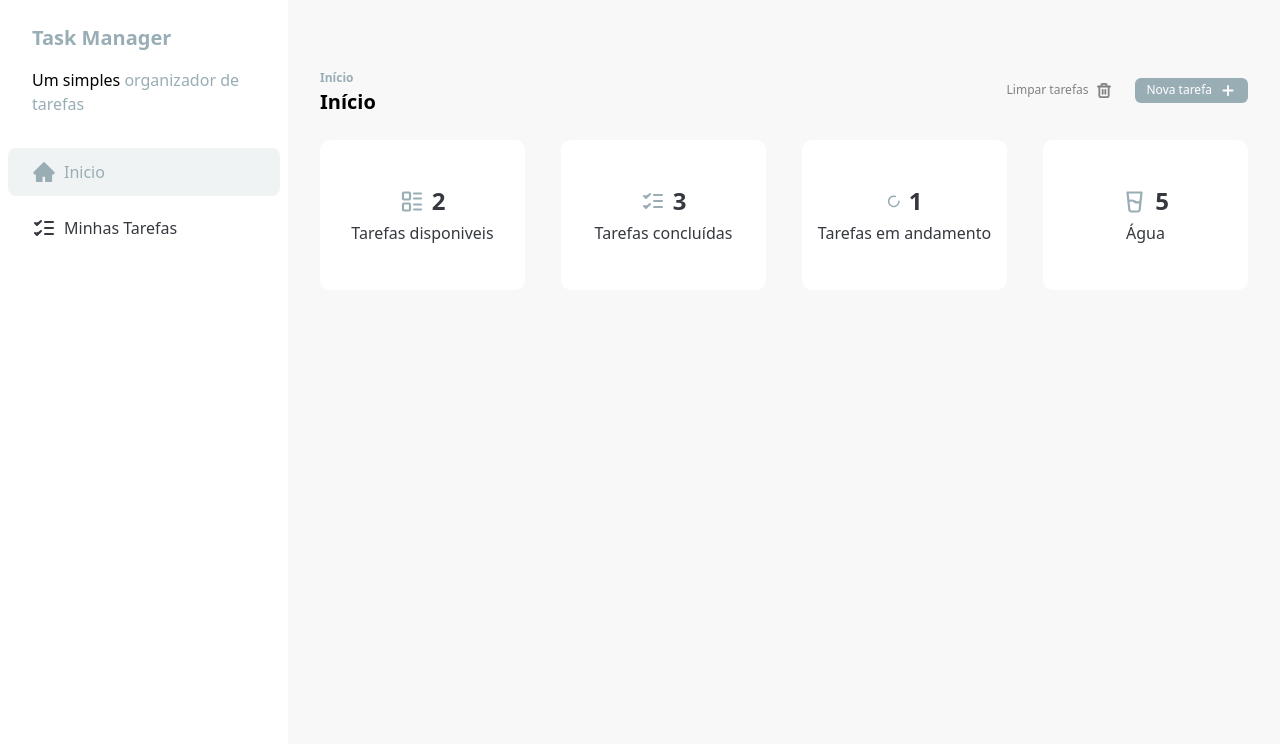
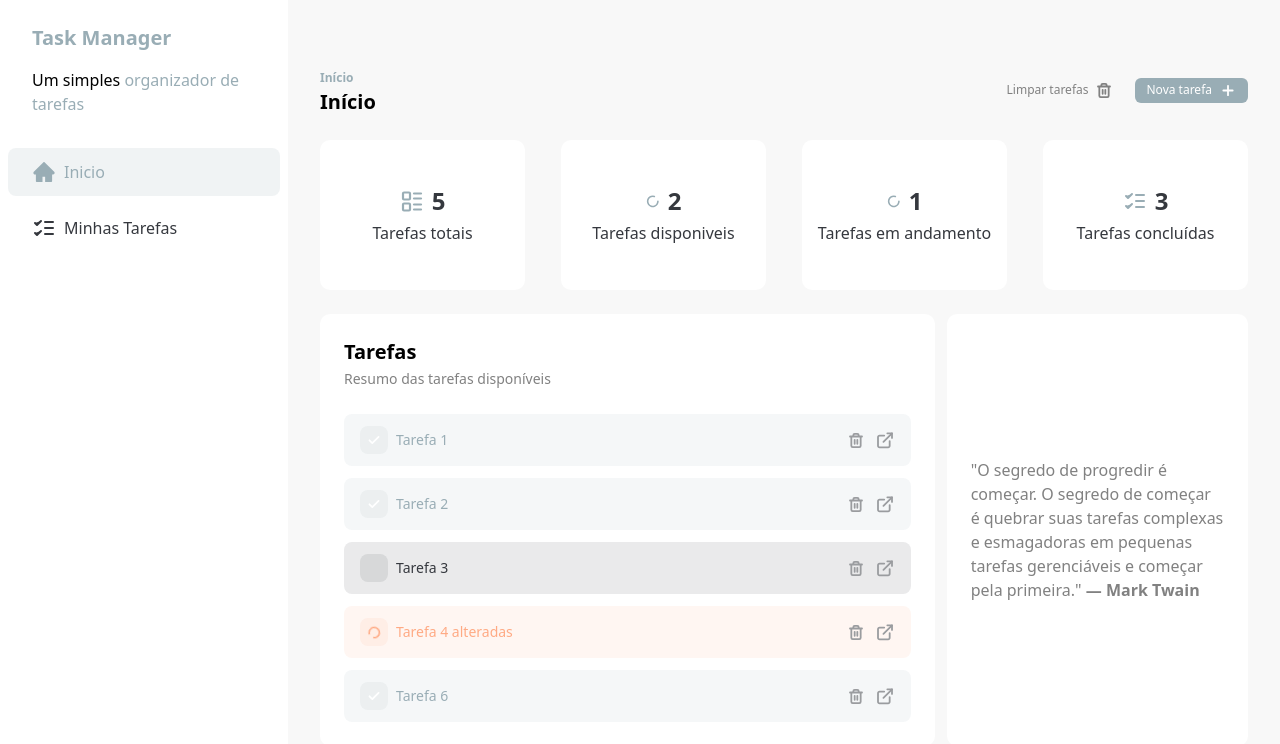
Before and after one commit to gmagnani/task-manager, a React (Vite) app: page / in a window 1280 px wide. Shown: the top 744 px of the page. Built offline with nearby package versions, Linux system fonts and the light colour scheme; data requests are answered from the project's data file.

Commit message:
feat: refactor HomePage to use DashboardCards component and enhance task display

```diff
--- /dev/null
+++ b/src/components/DashboardCards.jsx
@@ -0,0 +1,43 @@
+import {
+  LoaderIcon,
+  Tasks2Icon,
+  TasksIcon,
+} from '../assets/icons'
+import DashboardCard from '../components/DashboardCard'
+import { useGetTasks } from '../hooks/data/use-get-tasks'
+
+const DashboardCards = () => {
+  const { data: tasks } = useGetTasks()
+
+  const availableTasks = tasks?.filter((task) => task.status !== 'done').length
+  const completedTasks = tasks?.filter((task) => task.status === 'done').length
+  const inProgressTasks = tasks?.filter(
+    (task) => task.status === 'in_progress'
+  ).length
+  return (
+    <div className="grid grid-cols-4 gap-9">
+      <DashboardCard
+        icon={<Tasks2Icon />}
+        mainText={tasks?.length}
+        secondaryText="Tarefas totais"
+      />
+      <DashboardCard
+        icon={<LoaderIcon />}
+        mainText={availableTasks}
+        secondaryText="Tarefas disponiveis"
+      />
+      <DashboardCard
+        icon={<LoaderIcon />}
+        mainText={inProgressTasks}
+        secondaryText="Tarefas em andamento"
+      />
+      <DashboardCard
+        icon={<TasksIcon />}
+        mainText={completedTasks}
+        secondaryText="Tarefas concluídas"
+      />
+    </div>
+  )
+}
+
+export default DashboardCards
--- a/src/pages/HomePage.jsx
+++ b/src/pages/HomePage.jsx
@@ -1,49 +1,39 @@
-import {
-  GlassWaterIcon,
-  LoaderIcon,
-  Tasks2Icon,
-  TasksIcon,
-} from '../assets/icons'
-import DashboardCard from '../components/DashboardCard'
+import DashboardCards from '../components/DashboardCards'
 import Header from '../components/Header'
 import Sidebar from '../components/Sidebar'
+import TaskItem from '../components/TaskItem'
 import { useGetTasks } from '../hooks/data/use-get-tasks'
 
 const HomePage = () => {
   const { data: tasks } = useGetTasks()
-
-  const availableTasks = tasks?.filter((task) => task.status !== 'done').length
-  const completedTasks = tasks?.filter((task) => task.status === 'done').length
-  const inProgressTasks = tasks?.filter(
-    (task) => task.status === 'in_progress'
-  ).length
-
   return (
     <div className="flex">
       <Sidebar />
       <div className="py-16 px-8 w-full space-y-6">
         <Header title="Início" subtitle="Início" />
-        <div className="grid grid-cols-4 gap-9">
-          <DashboardCard
-            icon={<Tasks2Icon />}
-            mainText={availableTasks}
-            secondaryText="Tarefas disponiveis"
-          />
-          <DashboardCard
-            icon={<TasksIcon />}
-            mainText={completedTasks}
-            secondaryText="Tarefas concluídas"
-          />
-          <DashboardCard
-            icon={<LoaderIcon />}
-            mainText={inProgressTasks}
-            secondaryText="Tarefas em andamento"
-          />
-          <DashboardCard
-            icon={<GlassWaterIcon />}
-            mainText="5"
-            secondaryText="Água"
-          />
+        <DashboardCards />
+        <div className="grid grid-cols-3 gap-3">
+          <div className="bg-white rounded-[10px] col-span-2 p-6 space-y-6">
+            <div>
+              <h3 className="text-xl font-semibold">Tarefas</h3>
+              <span className="text-sm text-darkGray">
+                Resumo das tarefas disponíveis
+              </span>
+            </div>
+
+            <div className="space-y-3">
+              {tasks?.map((task) => (
+                <TaskItem key={task.id} task={task} />
+              ))}
+            </div>
+          </div>
+          <div className="bg-white rounded-[10px] p-6 flex items-center justify-center">
+            <p className='text-darkGray'>
+              "O segredo de progredir é começar. O segredo de começar é quebrar
+              suas tarefas complexas e esmagadoras em pequenas tarefas
+              gerenciáveis e começar pela primeira." <span className='font-semibold'>— Mark Twain</span>
+            </p>
+          </div>
         </div>
       </div>
     </div>
```
